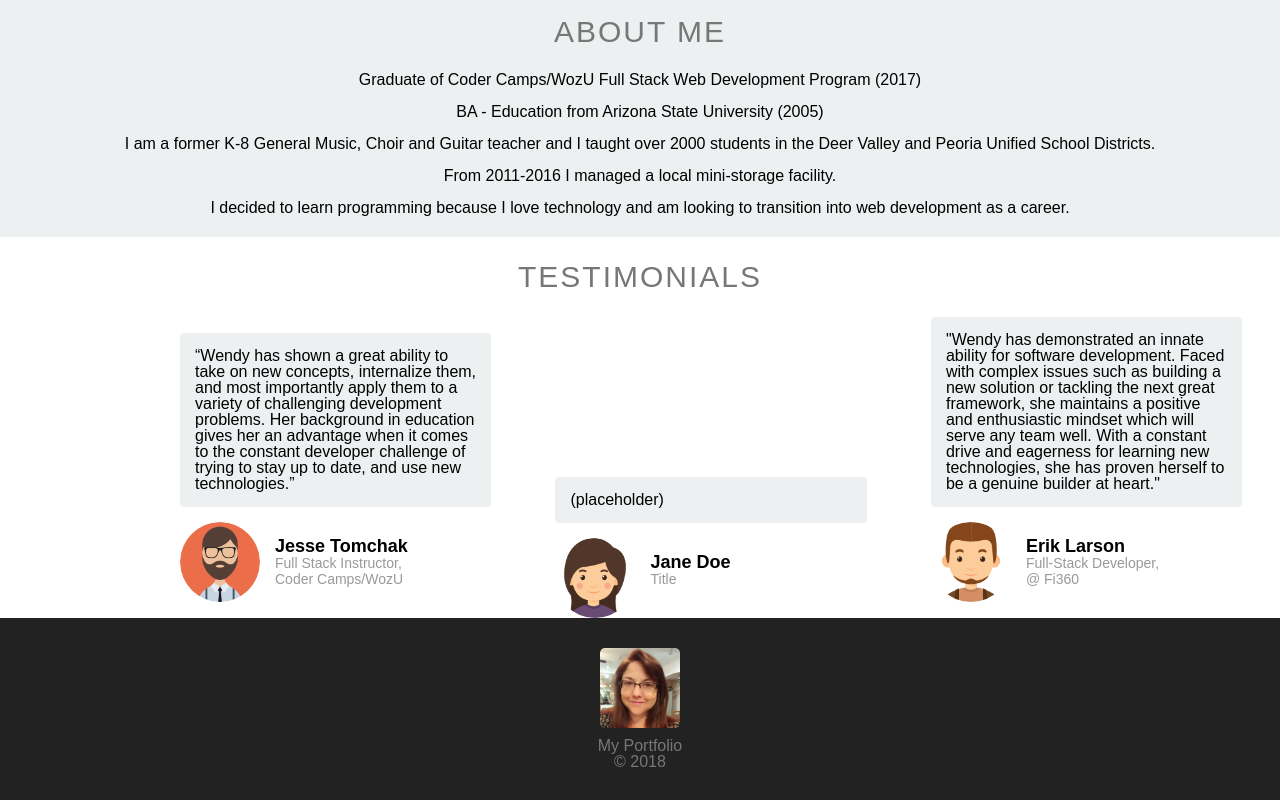
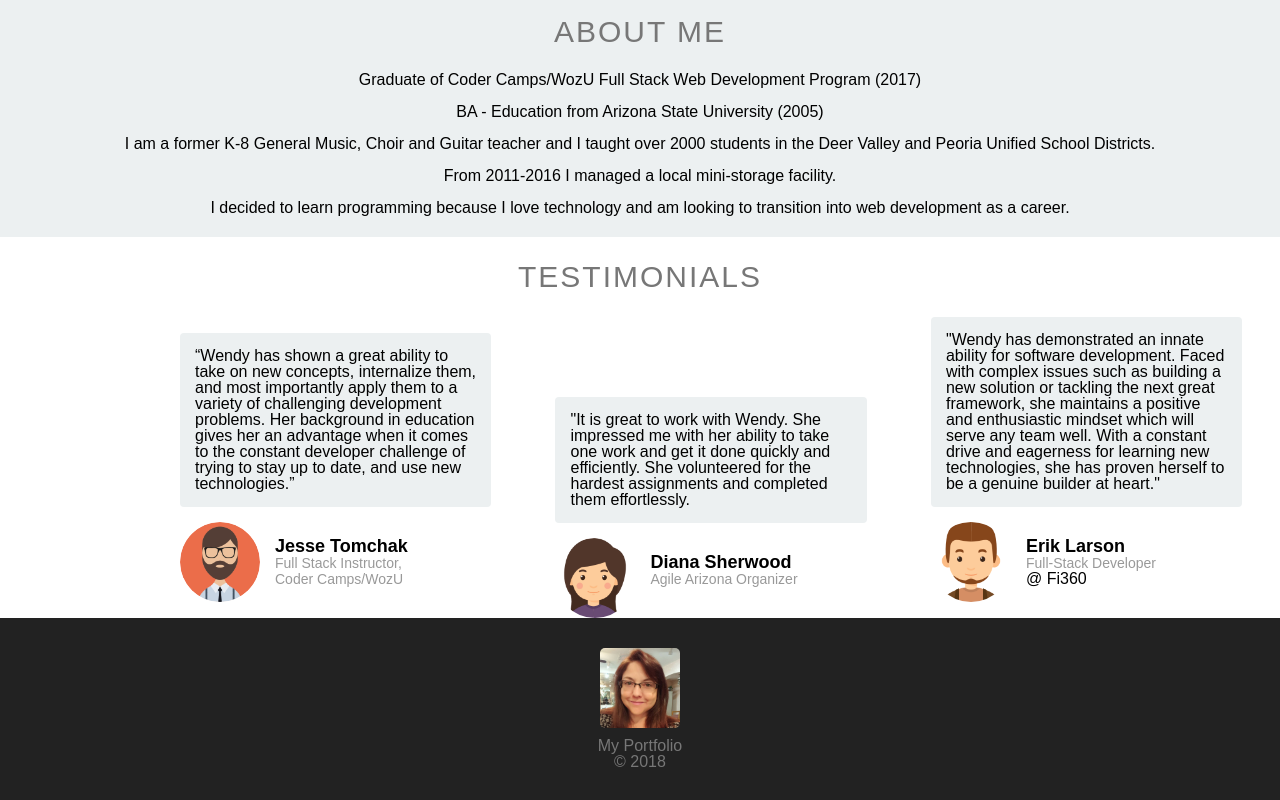
Before and after one commit to Trillian-42/portfolio-website, a plain HTML site: page index.html in a window 1280 px wide. Shown: the part 1242-2042 px from the top of the page. Drawn offline with Linux system fonts and the light colour scheme.

Commit message:
Update index.html

```diff
--- a/index.html
+++ b/index.html
@@ -124,13 +124,16 @@
 
           <div class="testimonial-box">
             <div class="testimonial-content">
+              "It is great to work with Wendy.  She impressed me with her ability to take one work and get it done quickly and efficiently.  She volunteered for the hardest assignments and completed them effortlessly.
 
-                (placeholder)
+
+
+
             </div>
             <div class="testimonial-author">
                 <img src="image/avatar2.png" alt="Avatar 2">
-                <h5>Jane Doe</h5>
-                <span>Title</span>
+                <h5>Diana Sherwood</h5>
+                <span>Agile Arizona Organizer</span>
             </div>
           </div>
 
@@ -142,7 +145,7 @@
             <div class="testimonial-author">
                 <img src="image/avatar3.png" alt="Avatar 3">
                 <h5>Erik Larson</h5>
-                <span>Full-Stack Developer,
+                <span>Full-Stack Developer</span>
                 <br />@ Fi360</span>
             </div>
           </div>
```
